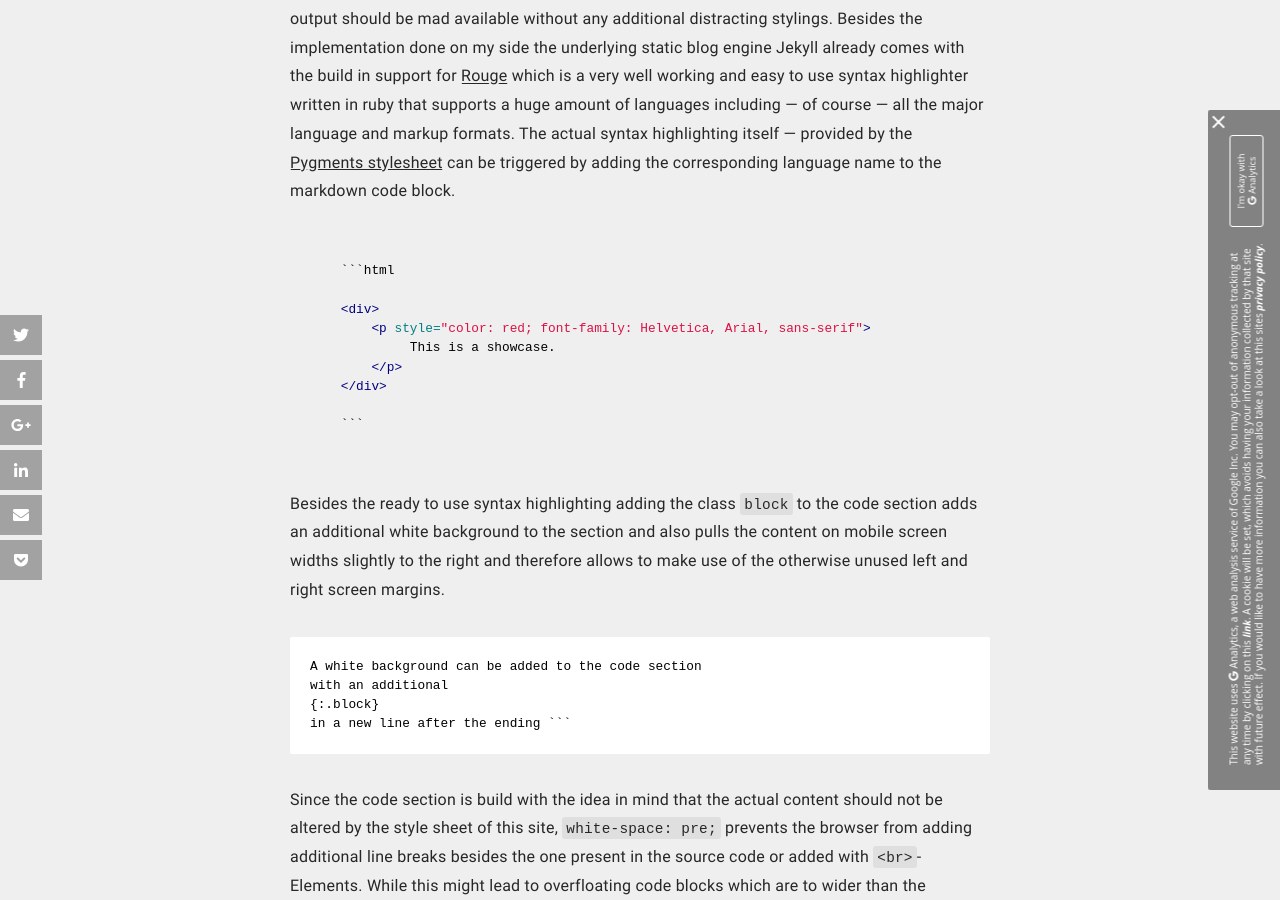
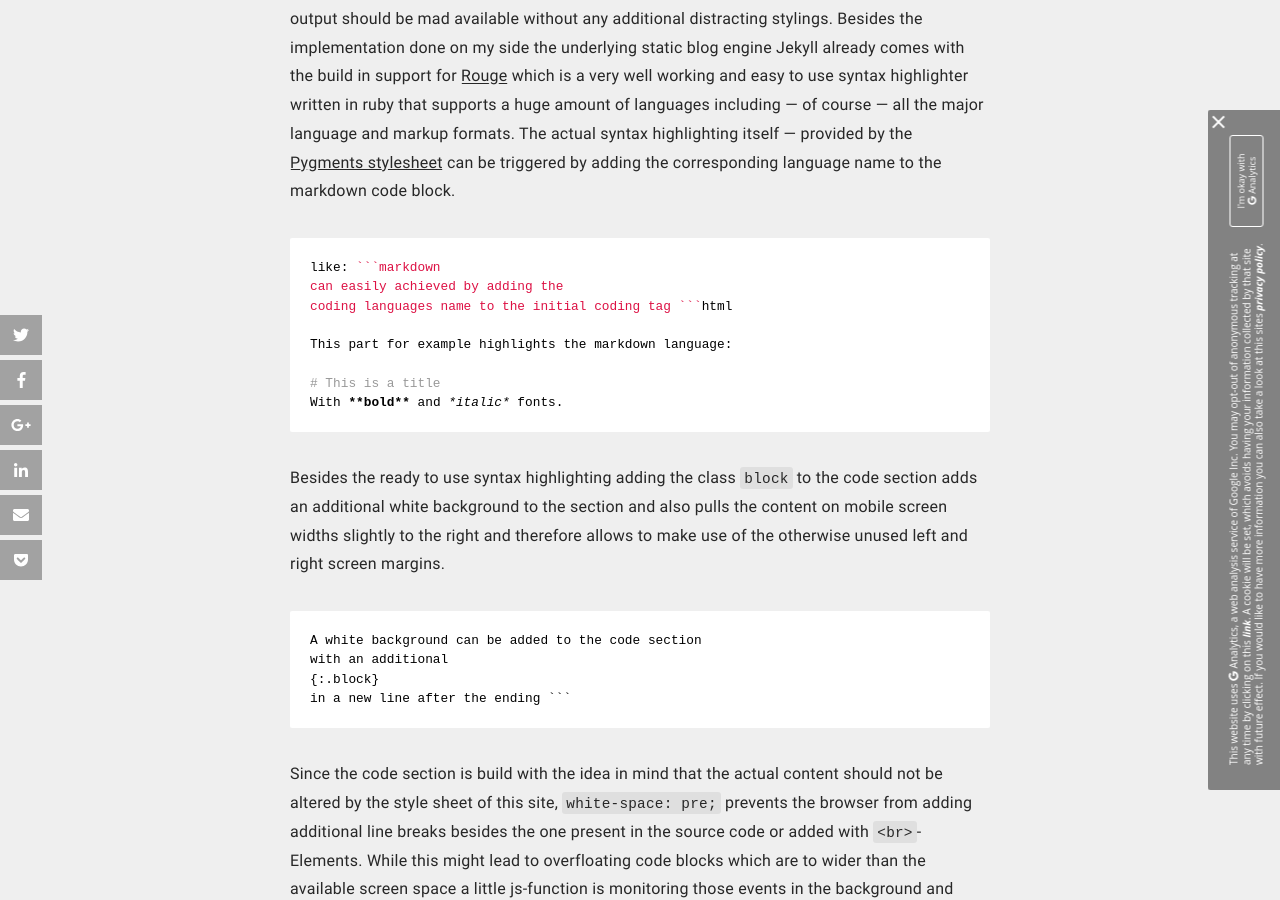
Before and after one commit to bkroggel/luzid, a Jekyll site: the page built from _posts/2018-02-21-Showcase.md, in a window 1280 px wide and 900 px high, scrolled down 6322 px. Built offline with Jekyll 4.4.1, drawn with Linux system fonts in a browser that asks for light colours; nearby versions of some CDN libraries; some web fonts are replaced.

Commit message:
updated blogpost

````diff
--- a/_posts/2018-02-21-Showcase.md
+++ b/_posts/2018-02-21-Showcase.md
@@ -157,19 +157,17 @@ Raw elements are quite an important styling element for developer centric blog p
 Besides the implementation done on my side the underlying static blog engine Jekyll already comes with the build in support for [Rouge](http://rouge.jneen.net/) which is a very well working and easy to use syntax highlighter written in ruby that supports a huge amount of languages including — of course — all the major language and markup formats.
 The actual syntax highlighting itself — provided by the [Pygments stylesheet](http://pygments.org/) can be triggered by adding the corresponding language name to the markdown code block.
 
-```html
+```markdown
+like: ```markdown
+can easily achieved by adding the
+coding languages name to the initial coding tag ```html
 
-	```html
+This part for example highlights the markdown language:
 
-	<div>
-		<p style="color: red; font-family: Helvetica, Arial, sans-serif">
-			 This is a showcase.
-		</p>
-	</div>
-
-	```
-
+# This is a title
+With **bold** and *italic* fonts.
 ```
+{:.block}
 
 Besides the ready to use syntax highlighting adding the class `block` to the code section adds an additional white background to the section and also pulls the content on mobile screen widths slightly to the right and therefore allows to make use of the otherwise unused left and right screen margins.
 
````
